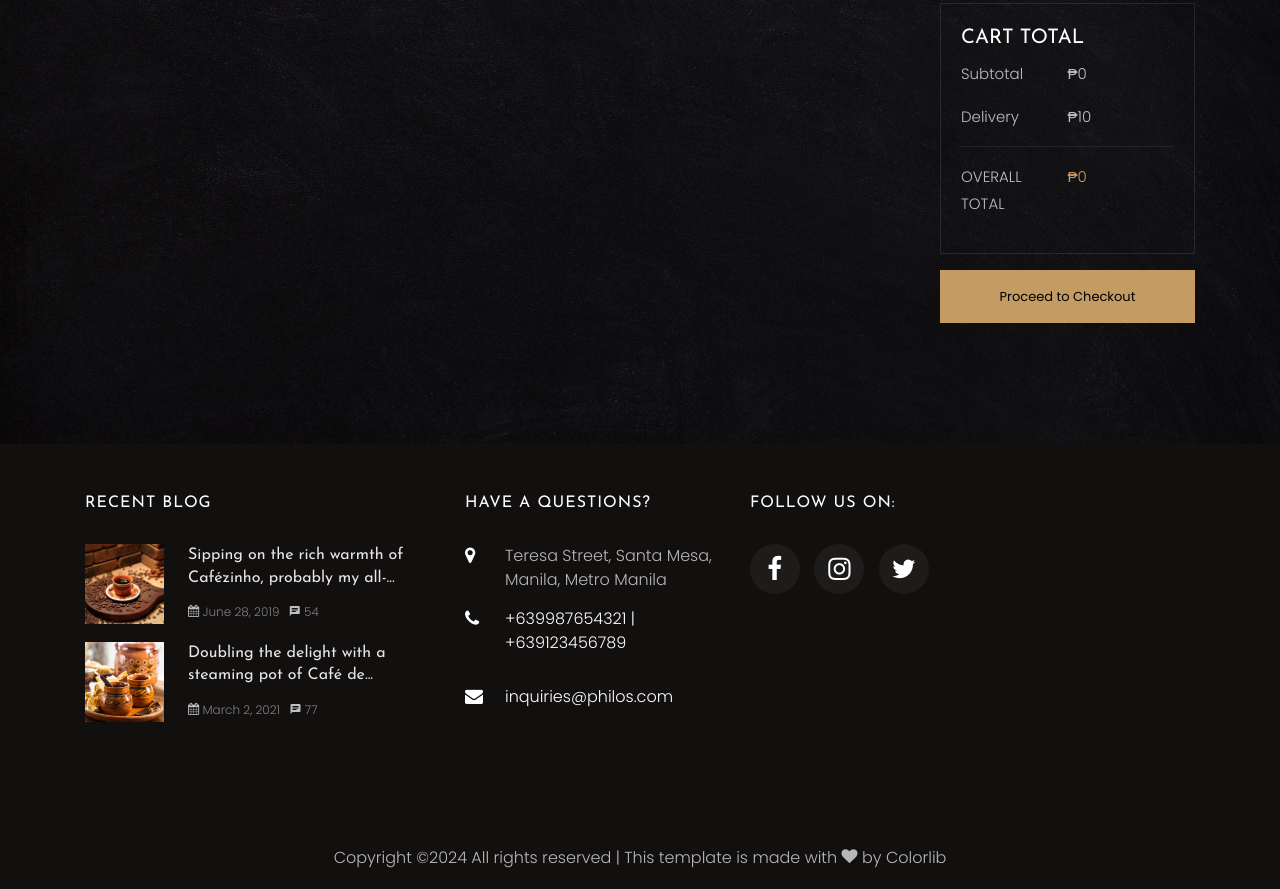
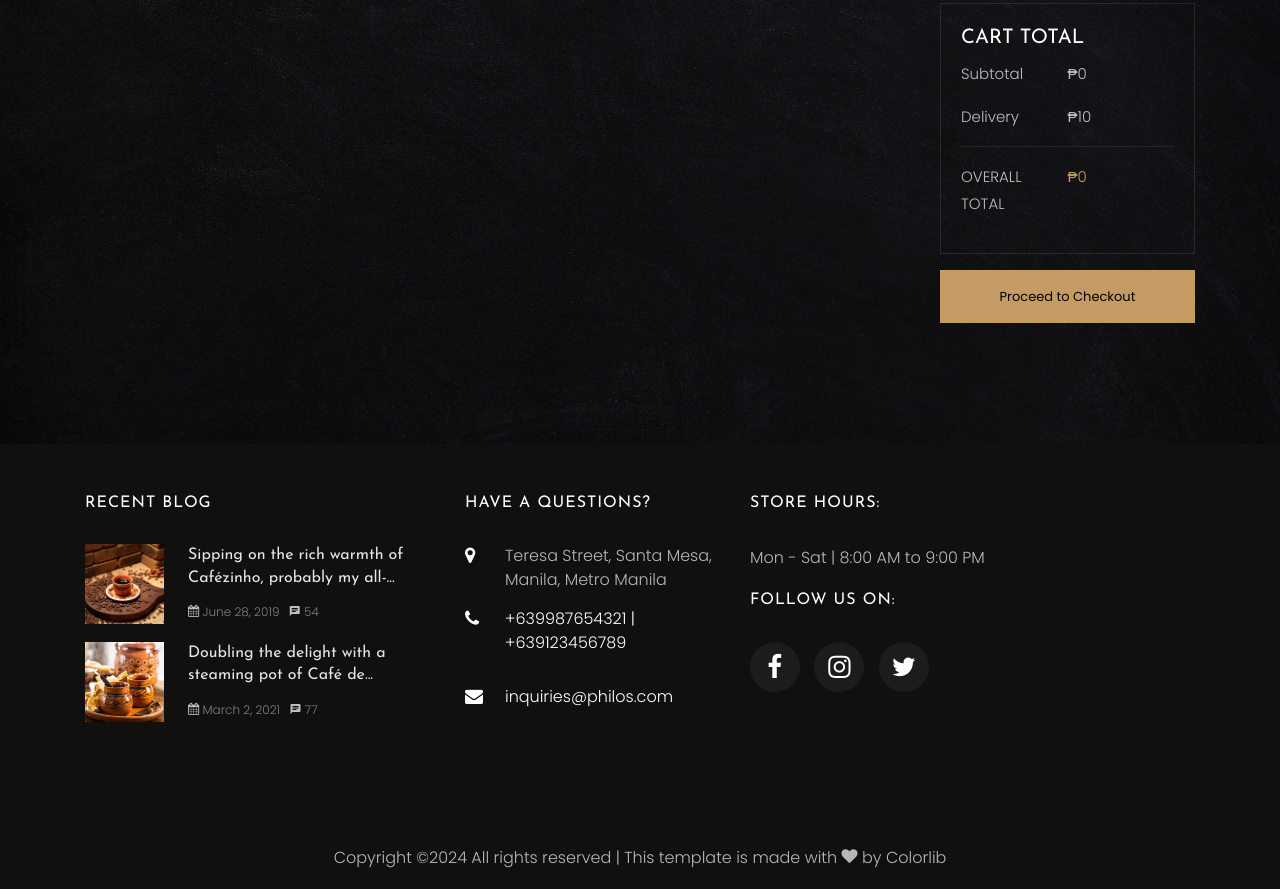
Before and after one commit to msaudreyncl/Philos-Brew, a plain HTML site: page shop.html in a window 1280 px wide. Shown: the part 2780-3669 px from the top of the page. Drawn offline with Linux system fonts and the light colour scheme; some packages are replaced by stand-ins of ours; a script that the page names is missing; files whose address does not match are found by name.

Commit message:
Added store hours in the footer section

```diff
--- a/shop.html
+++ b/shop.html
@@ -461,6 +461,8 @@
         </div>
         <div class="col-lg-3 col-md-6 mb-5 mb-md-5">
           <div class="ftco-footer-widget mb-4">
+            <h2 class="ftco-heading-2">Store Hours:</h2>
+            <p>Mon - Sat | 8:00 AM to 9:00 PM</p>
           <h2 class="ftco-heading-2">Follow us on:</h2>
           <ul class="ftco-footer-social list-unstyled float-md-left">
             <li class="ftco-animate"><a href="https://www.facebook.com/audrey.nicole.94009"><span class="icon-facebook"></span></a></li>
@@ -501,19 +503,15 @@
     <script src="js/google-map.js"></script>
     <script src="js/main.js"></script>
 
-<!-- Add this script to the end of your HTML body -->
 <script>
   let cartItems = [];
 
   function addToCart(productName, price) {
-    // Check if the item is already in the cart
     const existingItemIndex = cartItems.findIndex(item => item.name === productName);
 
     if (existingItemIndex !== -1) {
-      // Update quantity if the item is already in the cart
       cartItems[existingItemIndex].quantity++;
     } else {
-      // Add the item to the cart
       cartItems.push({ name: productName, price: price, quantity: 1 });
     }
 
@@ -522,20 +520,17 @@
   }
 
   function removeFromCart(index) {
-    // Remove the item from the cart based on the index
     cartItems.splice(index, 1);
     updateCartIcon();
     updateCartTable();
   }
 
   function updateCartIcon() {
-    // Update the cart icon with the total quantity
     const totalQuantity = cartItems.reduce((total, item) => total + item.quantity, 0);
     document.querySelector('.bag small').textContent = totalQuantity;
   }
 
   function updateCartTable() {
-    // Update the cart table with the current items in the cart
     const cartTableBody = document.getElementById('cart-table-body');
     let cartTableHTML = '';
 
@@ -560,17 +555,14 @@
         </tr>`;
     });
 
-    // Update the cart table body
     cartTableBody.innerHTML = cartTableHTML;
 
-    // Update subtotal and overall total
     const deliveryFee = 10;
     const overallTotal = subtotal + deliveryFee;
 
     document.getElementById('subtotal').textContent = `₱${subtotal}`;
     document.getElementById('total').textContent = `₱${overallTotal}`;
 
-    // Prevent the page from scrolling to the top when adding/removing items
     window.scrollTo(0, document.body.scrollTop || document.documentElement.scrollTop);
   }
 
```
